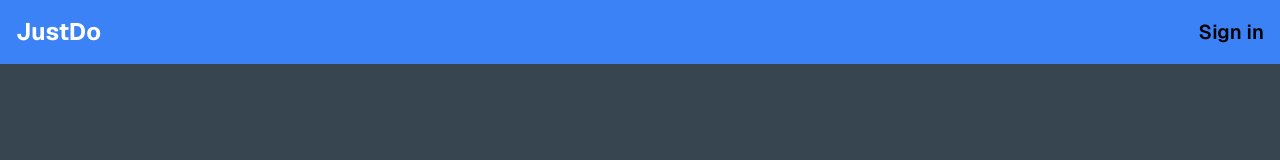
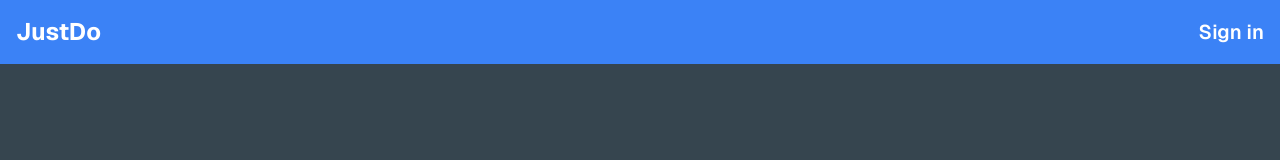
Before and after one commit to RoniGuru/Just-Do, a Next.js app: page /login in a window 1280 px wide. Shown: the top 160 px of the page. Built offline with nearby package versions, Linux system fonts and the light colour scheme; no server answers.

Commit message:
project readme

```diff
--- a/src/app/_components/topnav.tsx
+++ b/src/app/_components/topnav.tsx
@@ -21,7 +21,7 @@
     <nav className="navBg flex w-full items-center justify-between p-4 text-xl font-semibold">
       <div className="text-2xl font-bold text-white">JustDo</div>
 
-      <div className="flex flex-row items-center gap-4">
+      <div className="flex flex-row items-center gap-4 text-white">
         <SignedOut>
           <SignInButton />
         </SignedOut>
```
Also changed, not shown: public/JustDo.png (added), 1 other file (tests, documents, lock files or other folders).
